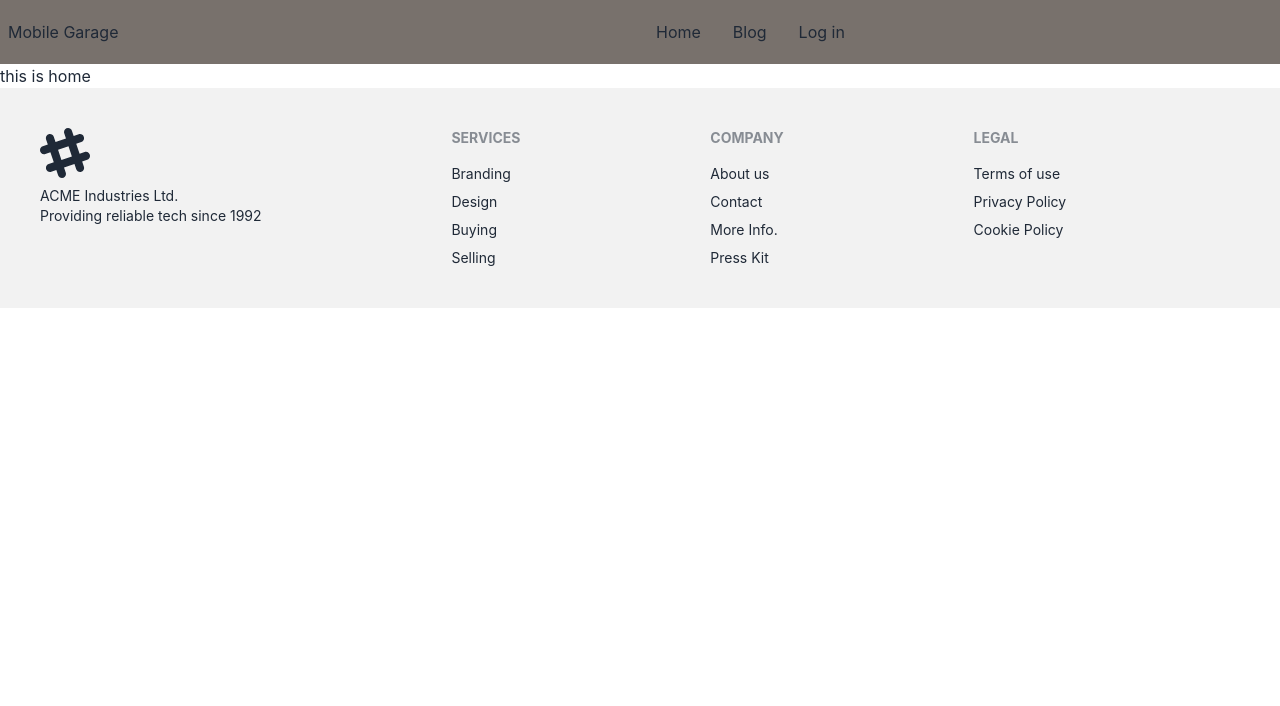
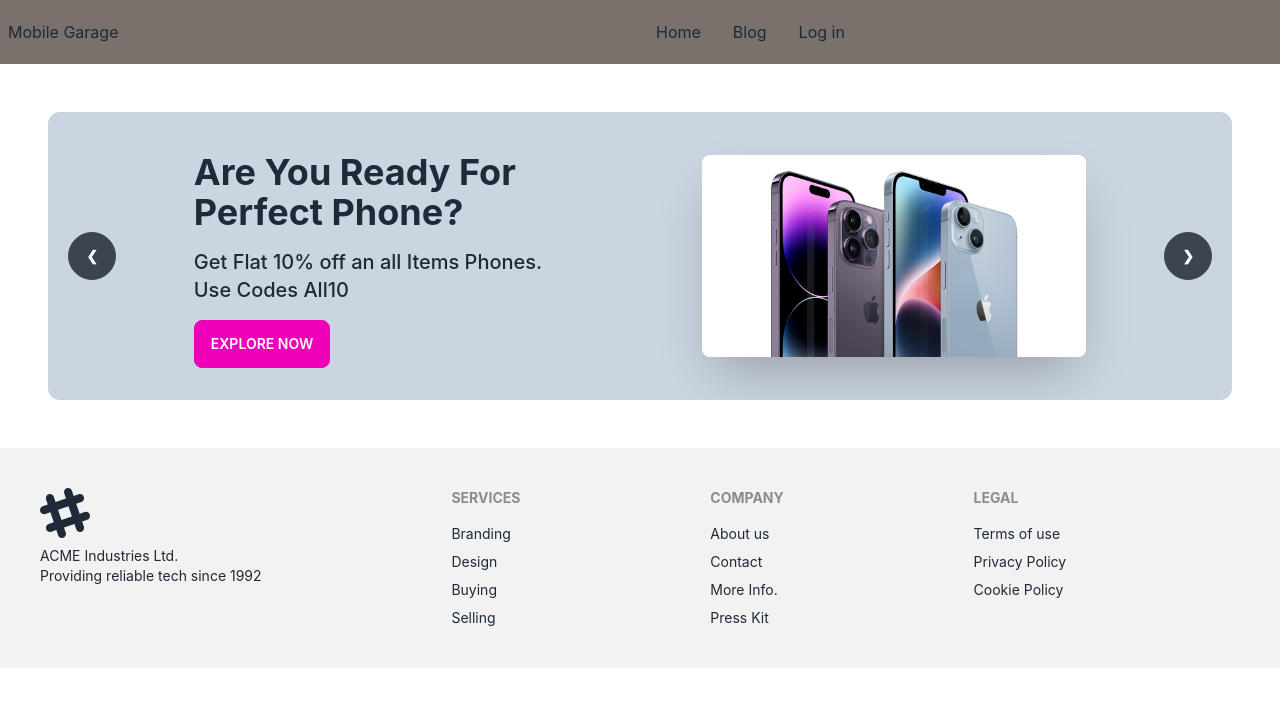
Before and after one commit to rhnchowdhury/Mobile-Garage-client, a React (Create React App) app: page / in a window 1280 px wide. Shown: the top 706 px of the page. Built offline with nearby package versions, Linux system fonts and the light colour scheme; no server answers.

Commit message:
banner added

```diff
--- /dev/null
+++ b/src/Pages/Homes/Banner/Banner.js
@@ -0,0 +1,46 @@
+import React from 'react';
+import slider1 from '../../../assets/slider/slider1.png';
+import slider2 from '../../../assets/slider/slider2.jpg';
+
+const Banner = () => {
+
+    return (
+        <div className="carousel w-full bg-slate-300 rounded-xl">
+            <div id="slide1" className="carousel-item relative w-full">
+                <div className="hero">
+                    <div className="hero-content flex-col gap-20 lg:flex-row-reverse">
+                        <img src={slider1} alt='' className="max-w-sm lg:max-w-sm rounded-lg shadow-2xl" />
+                        <div className='mr-20'>
+                            <h1 className=" text-4xl font-bold mb-4 mt-2">Are You Ready For<br />Perfect Phone?</h1>
+                            <p className="text-xl font-medium">Get Flat 10% off an all Items Phones.</p>
+                            <p className="text-xl font-medium">Use Codes All10</p>
+                            <button className="btn btn-secondary mt-4">Explore Now</button>
+                        </div>
+                    </div>
+                    <div className="absolute flex justify-between transform -translate-y-1/2 left-5 right-5 top-1/2">
+                        <a href="#slide2" className="btn btn-circle">❮</a>
+                        <a href="#slide2" className="btn btn-circle">❯</a>
+                    </div>
+                </div>
+            </div>
+            <div id="slide2" className="carousel-item relative w-full">
+                <div className="hero">
+                    <div className="hero-content flex-col gap-20 lg:flex-row-reverse">
+                        <img src={slider2} alt='' className="max-w-sm lg:max-w-sm rounded-lg shadow-2xl" />
+                        <div className='mr-28'>
+                            <h1 className=" text-4xl font-bold mb-4 mt-2">Sell Your Old Phone<br />at the Best Price</h1>
+                            <p className="text-xl font-medium">Free Pickup | Instant Cash</p>
+                            <button className="btn btn-secondary mt-4">Sell Now</button>
+                        </div>
+                    </div>
+                </div>
+                <div className="absolute flex justify-between transform -translate-y-1/2 left-5 right-5 top-1/2">
+                    <a href="#slide1" className="btn btn-circle">❮</a>
+                    <a href="#slide1" className="btn btn-circle">❯</a>
+                </div>
+            </div>
+        </div>
+    );
+};
+
+export default Banner;
--- a/src/Pages/Homes/Home.js
+++ b/src/Pages/Homes/Home.js
@@ -1,10 +1,12 @@
 import React from 'react';
+import Banner from './Banner/Banner';
 
 const Home = () => {
     return (
-        <div>
-            <h1>this is home</h1>
-        </div>
+        <section className='m-12'>
+            <Banner></Banner>
+            {/* <Section></Section> */}
+        </section>
     );
 };
 
--- /dev/null
+++ b/src/Pages/Homes/Section.js
@@ -0,0 +1,11 @@
+import React from 'react';
+
+const Section = () => {
+    return (
+        <div>
+            <img src="https://mobile-price-bd.com/media/2022/08/Apple-iPhone-14-Pro-Max-Price-in-Bangladesh-2-390x220.jpg" alt="" srcset="" />
+        </div>
+    );
+};
+
+export default Section;
```
Also changed, not shown: src/assets/slider/slider1.png (added), src/assets/slider/slider2.jpg (added).
